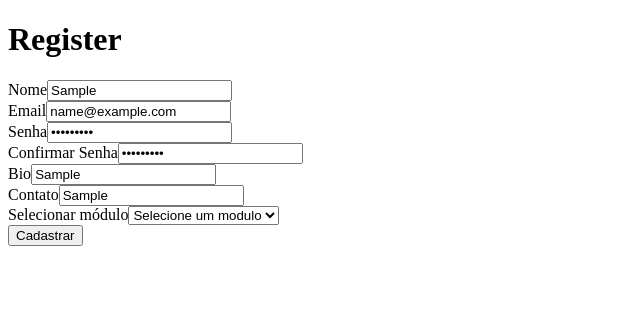
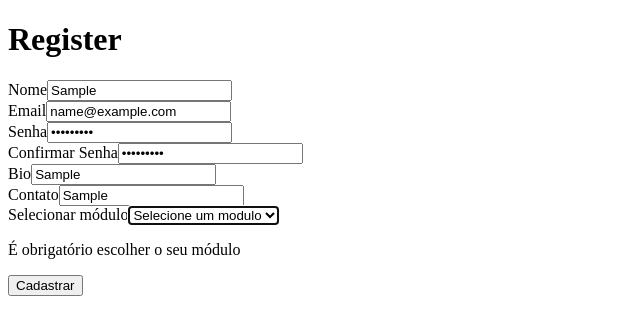
Before and after one commit to edumatheus65/developers_hub, a React (Vite) app: page /register in a window 1280 px wide. Both pictures are taken after typing "Sample", "name@example.com", "Sample123", "Sample123", "Sample", "Sample" into the empty fields and a click on the button "Cadastrar". Shown: the top 334 px of the page, without its empty margins (0-640 px from the left). Built offline with nearby package versions, Linux system fonts and the light colour scheme.

Commit message:
kenzieHub

```diff
--- a/src/components/Inputs/index.jsx
+++ b/src/components/Inputs/index.jsx
@@ -1,10 +1,11 @@
 import { forwardRef } from "react";
 
-export const Inputs = forwardRef(({ label, ...rest }, ref) => {
+export const Inputs = forwardRef(({ label, error, ...rest }, ref) => {
   return (
     <div>
       <label>{label}</label>
       <input {...rest} ref={ref} />
+      {error ? <p>{error.message}</p> : null}
     </div>
   );
 });
--- a/src/components/RegisterForm/index.jsx
+++ b/src/components/RegisterForm/index.jsx
@@ -1,13 +1,25 @@
 import { useForm } from "react-hook-form";
 import { Inputs } from "../Inputs";
 import { Select } from "../Select";
+import { registerFormSchema } from "./registerFormSchema";
+import { zodResolver } from "@hookform/resolvers/zod";
 
 export const RegisterForm = () => {
-  const { register, handleSubmit } = useForm();
+  const {
+    register,
+    handleSubmit,
+    formState: { errors },
+    reset,
+  } = useForm({
+    resolver: zodResolver(registerFormSchema),
+  });
 
   const submitRegisterForm = (formData) => {
     console.log(formData);
+    alert("Cadastro realizado!");
+    reset();
   };
+
   return (
     <form onSubmit={handleSubmit(submitRegisterForm)}>
       <Inputs
@@ -15,24 +27,28 @@ export const RegisterForm = () => {
         type="text"
         placeholder="Digite aqui seu nome"
         {...register("name")}
+        error={errors.name}
       />
       <Inputs
         label="Email"
         type="email"
         placeholder="Digite aqui seu email"
         {...register("email")}
+        error={errors.email}
       />
       <Inputs
         label="Senha"
         type="password"
         placeholder="Digite aqui sua senha"
         {...register("password")}
+        error={errors.password}
       />
       <Inputs
         label="Confirmar Senha"
         type="password"
         placeholder="Confirme a sua senha"
         {...register("confirmPassword")}
+        error={errors.confirmPassword}
       />
 
       <Inputs
@@ -40,6 +56,7 @@ export const RegisterForm = () => {
         type="text"
         placeholder="Fale sobre você"
         {...register("bio")}
+        error={errors.bio}
       />
 
       <Inputs
@@ -47,9 +64,14 @@ export const RegisterForm = () => {
         type="text"
         placeholder="Opção de Contato"
         {...register("contact")}
+        error={errors.contact}
       />
 
-      <Select label="Selecionar módulo" {...register("course_module")}>
+      <Select
+        label="Selecionar módulo"
+        {...register("course_module")}
+        error={errors.course_module}
+      >
         <option value="">Selecione um modulo</option>
         <option value="Primeiro_Modulo">Primeiro Módulo</option>
         <option value="Segundo_Modulo">Segundo Módulo</option>
--- a/src/components/RegisterForm/registerFormSchema.js
+++ b/src/components/RegisterForm/registerFormSchema.js
@@ -17,7 +17,7 @@ export const registerFormSchema = z
     confirmPassword: z.string().nonempty("É obrigatório confirmar a senha"),
     bio: z.string().nonempty("É obrigatório preencher a bio"),
     contact: z.string().nonempty("É obrigatório preencher o campo de contato"),
-    course_module: z.string.nonempty("É obrigatório escolher o seu módulo"),
+    course_module: z.string().nonempty("É obrigatório escolher o seu módulo"),
   })
   .refine(({ password, confirmPassword }) => password === confirmPassword, {
     message: "As senhas não correspondem",
--- a/src/components/Select/index.jsx
+++ b/src/components/Select/index.jsx
@@ -1,12 +1,13 @@
 import { forwardRef } from "react";
 
-export const Select = forwardRef(({ label, children, ...rest }, ref) => {
+export const Select = forwardRef(({ label, children, error, ...rest }, ref) => {
   return (
     <div>
       <label>{label}</label>
       <select {...rest} ref={ref}>
         {children}
       </select>
+      {error ? <p>{error.message}</p> : null}
     </div>
   );
 });
```
